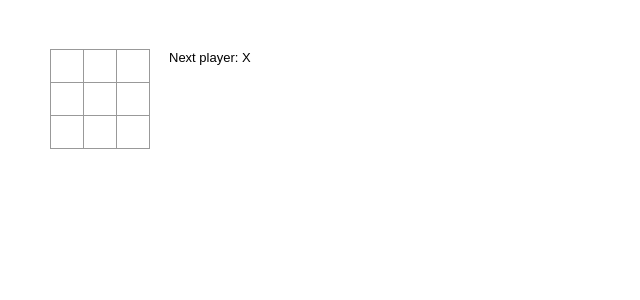
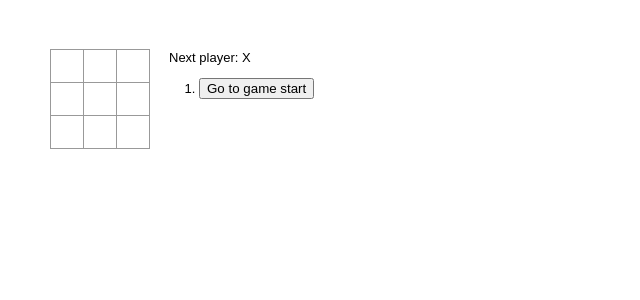
Before and after one commit to itkilleddave/react-thinking-in-react, a React (Create React App) app: page / in a window 1280 px wide. Shown: the top 300 px of the page, without its empty margins (0-640 px from the left). Built offline with nearby package versions, Linux system fonts and the light colour scheme.

Commit message:
added buttons for history. Completed game/tutorial

```diff
--- a/src/Components/TicTacToe.js
+++ b/src/Components/TicTacToe.js
@@ -61,11 +61,12 @@ class Game extends React.Component {
     super(props);
     this.state = {
       history: [{squares: Array(9).fill(null)}],
-      xIsNext: true
+      stepNumber: 0,
+      xIsNext: true,
     }
   }
   handleClick(i) {
-    const history = this.state.history;
+    const history = this.state.history.slice(0, this.state.stepNumber + 1);
     const current = history[history.length - 1];
     const squares = current.squares.slice();
     if (calculateWinner(squares) || squares[i]) {
@@ -76,16 +77,36 @@ class Game extends React.Component {
         history : history.concat([{
           squares: squares,
         }]),
+        stepNumber: history.length,
         xIsNext: !this.state.xIsNext
       });
 
+  }
+  jumpTo(step) {
+    this.setState({
+      stepNumber: step,
+      xIsNext: (step % 2) === 0,
+    });
   }
 
   render() {
 
     const history = this.state.history;
-    const current = history[history.length - 1];
+    const current = history[this.state.stepNumber];
     const winner = calculateWinner(current.squares);
+
+    const moves = history.map((step, move) => {
+      const desc = move ?
+      'Go to move #' + move :
+      'Go to game start';
+      return (
+        <li key={move}>
+        <button onClick={() => this.jumpTo(move)}>
+        {desc}
+        </button>
+        </li>
+        );
+    });
 
     let status;
 
@@ -105,7 +126,7 @@ class Game extends React.Component {
         </div>
         <div className="game-info">
           <div>{status}</div>
-          <ol>{/* TODO */}</ol>
+          <ol>{moves}</ol>
         </div>
       </div>
     );
```
